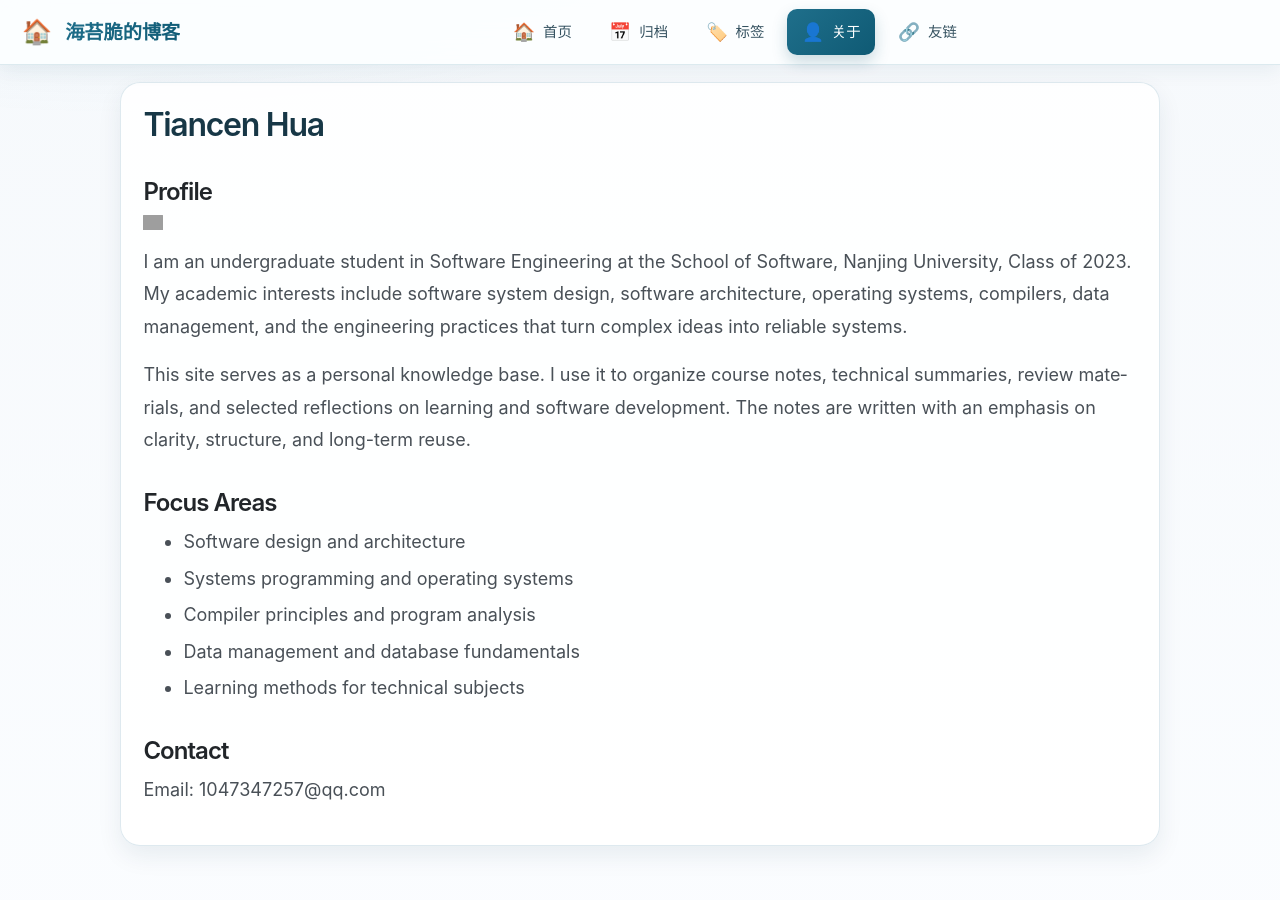
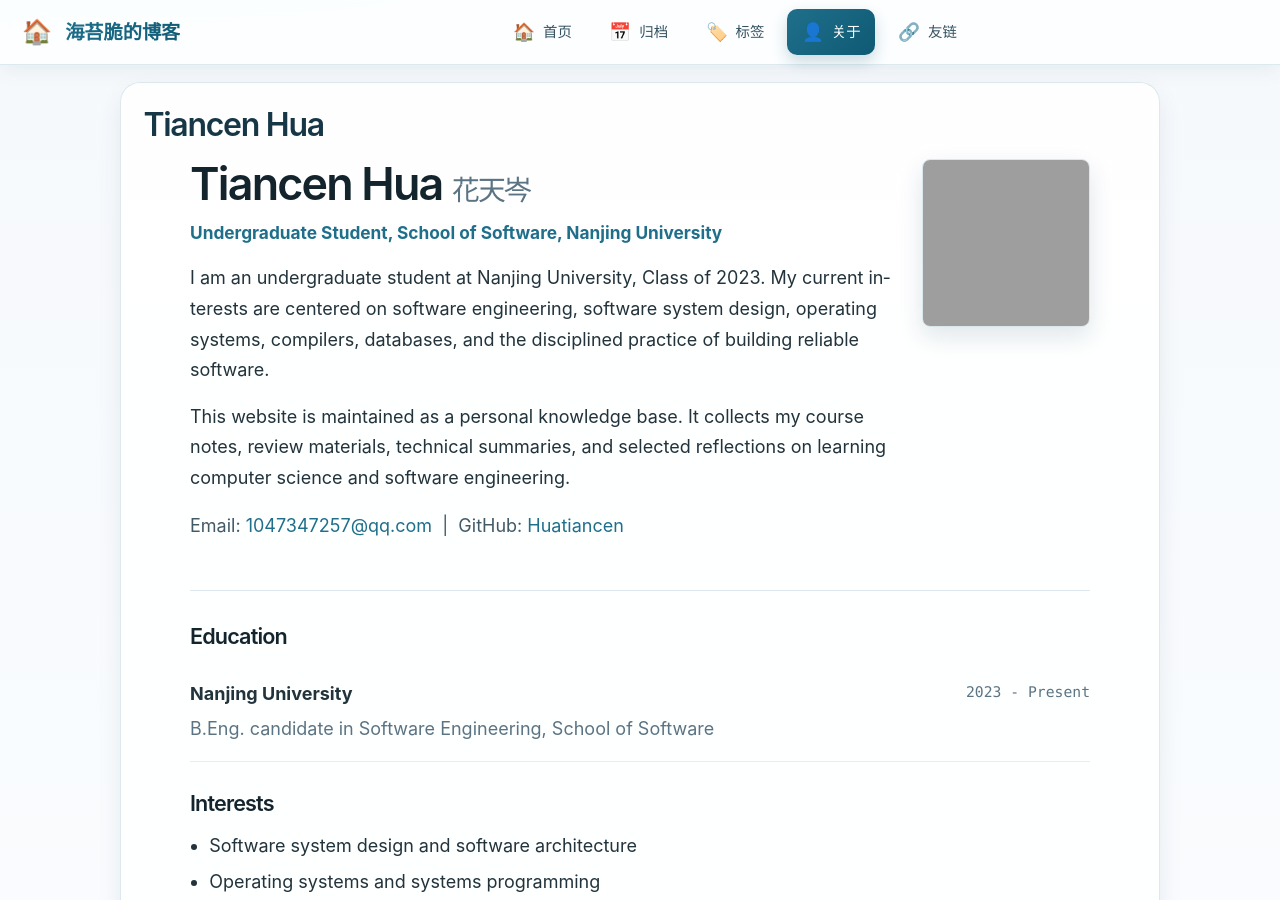
Before and after one commit to Huatiancen/Huatiancen.github.io, a Jekyll site: the page built from about.md, in a window 1280 px wide and 900 px high. Built offline with Jekyll 4.4.1, drawn with Linux system fonts in a browser that asks for light colours; nearby versions of some CDN libraries; some of the changed text lies outside the part shown; grey boxes are pictures that could not be loaded.

Commit message:
Refine academic profile page

```diff
--- a/about.md
+++ b/about.md
@@ -3,28 +3,193 @@ layout: page
 title: Tiancen Hua
 ---
 
-## Profile
+<div class="academic-profile">
+  <header class="academic-profile__hero">
+    <div class="academic-profile__intro">
+      <h1>Tiancen Hua <span>花天岑</span></h1>
+      <p class="academic-profile__lead">
+        Undergraduate Student, School of Software, Nanjing University
+      </p>
+      <p>
+        I am an undergraduate student at Nanjing University, Class of 2023. My
+        current interests are centered on software engineering, software system
+        design, operating systems, compilers, databases, and the disciplined
+        practice of building reliable software.
+      </p>
+      <p>
+        This website is maintained as a personal knowledge base. It collects my
+        course notes, review materials, technical summaries, and selected
+        reflections on learning computer science and software engineering.
+      </p>
+      <p class="academic-profile__contact">
+        Email:
+        <a href="mailto:1047347257@qq.com">1047347257@qq.com</a>
+        &nbsp;|&nbsp;
+        GitHub:
+        <a href="https://github.com/Huatiancen">Huatiancen</a>
+      </p>
+    </div>
+    <img
+      class="academic-profile__photo"
+      src="https://huatiancen.oss-cn-nanjing.aliyuncs.com/img/202506241740565.png"
+      alt="Tiancen Hua"
+    >
+  </header>
 
-<img src="https://huatiancen.oss-cn-nanjing.aliyuncs.com/img/202506241740565.png" style="zoom:5%;" />
+  <hr>
 
-I am an undergraduate student in Software Engineering at the School of Software,
-Nanjing University, Class of 2023. My academic interests include software system
-design, software architecture, operating systems, compilers, data management,
-and the engineering practices that turn complex ideas into reliable systems.
+  <section class="academic-profile__section">
+    <h2>Education</h2>
+    <div class="academic-profile__item">
+      <div>
+        <strong>Nanjing University</strong>
+        <p>B.Eng. candidate in Software Engineering, School of Software</p>
+      </div>
+      <span>2023 - Present</span>
+    </div>
+  </section>
 
-This site serves as a personal knowledge base. I use it to organize course
-notes, technical summaries, review materials, and selected reflections on
-learning and software development. The notes are written with an emphasis on
-clarity, structure, and long-term reuse.
+  <section class="academic-profile__section">
+    <h2>Interests</h2>
+    <ul>
+      <li>Software system design and software architecture</li>
+      <li>Operating systems and systems programming</li>
+      <li>Compiler principles and program analysis</li>
+      <li>Data management and database fundamentals</li>
+      <li>Structured learning methods for technical subjects</li>
+    </ul>
+  </section>
 
-## Focus Areas
+  <section class="academic-profile__section">
+    <h2>Notes</h2>
+    <p>
+      Most materials on this site are course-oriented notes. They are organized
+      for clarity, review, and long-term reuse rather than for formal
+      publication.
+    </p>
+  </section>
+</div>
 
-- Software design and architecture
-- Systems programming and operating systems
-- Compiler principles and program analysis
-- Data management and database fundamentals
-- Learning methods for technical subjects
+<style>
+  .academic-profile {
+    max-width: 900px;
+    margin: 0 auto;
+    color: #22333b;
+    line-height: 1.7;
+  }
 
-## Contact
+  .academic-profile__hero {
+    display: grid;
+    grid-template-columns: minmax(0, 1fr) 168px;
+    gap: 2rem;
+    align-items: start;
+  }
 
-Email: 1047347257@qq.com
+  .academic-profile__intro h1 {
+    margin: 0 0 0.45rem;
+    color: #14242d;
+    font-size: clamp(2rem, 4vw, 2.8rem);
+    line-height: 1.15;
+  }
+
+  .academic-profile__intro h1 span {
+    color: #5b7483;
+    font-size: 0.62em;
+    font-weight: 500;
+  }
+
+  .academic-profile__lead {
+    margin: 0 0 1rem;
+    color: #1f6f8b;
+    font-size: 1.08rem;
+    font-weight: 700;
+  }
+
+  .academic-profile__contact {
+    margin-top: 1.1rem;
+    color: #425966;
+  }
+
+  .academic-profile a {
+    color: #1f6f8b;
+    text-decoration: none;
+  }
+
+  .academic-profile a:hover {
+    text-decoration: underline;
+  }
+
+  .academic-profile__photo {
+    width: 168px;
+    aspect-ratio: 1;
+    object-fit: cover;
+    border-radius: 8px;
+    border: 1px solid rgba(31, 111, 139, 0.16);
+    box-shadow: 0 10px 24px rgba(16, 54, 79, 0.12);
+  }
+
+  .academic-profile hr {
+    margin: 2rem 0;
+    border: 0;
+    border-top: 1px solid rgba(219, 231, 238, 0.95);
+  }
+
+  .academic-profile__section {
+    margin: 1.8rem 0;
+  }
+
+  .academic-profile__section h2 {
+    margin: 0 0 0.85rem;
+    color: #14242d;
+    font-size: 1.35rem;
+  }
+
+  .academic-profile__item {
+    display: flex;
+    justify-content: space-between;
+    gap: 1rem;
+    padding: 1rem 0;
+    border-bottom: 1px solid rgba(219, 231, 238, 0.7);
+  }
+
+  .academic-profile__item p {
+    margin: 0.25rem 0 0;
+    color: #5b7483;
+  }
+
+  .academic-profile__item span {
+    flex: 0 0 auto;
+    color: #5b7483;
+    font-family: var(--code-font, monospace);
+    font-size: 0.92rem;
+  }
+
+  .academic-profile__section ul {
+    margin: 0;
+    padding-left: 1.2rem;
+  }
+
+  .academic-profile__section li + li {
+    margin-top: 0.35rem;
+  }
+
+  @media (max-width: 680px) {
+    .academic-profile__hero {
+      grid-template-columns: 1fr;
+    }
+
+    .academic-profile__photo {
+      order: -1;
+      width: 132px;
+    }
+
+    .academic-profile__item {
+      display: block;
+    }
+
+    .academic-profile__item span {
+      display: block;
+      margin-top: 0.35rem;
+    }
+  }
+</style>
```
